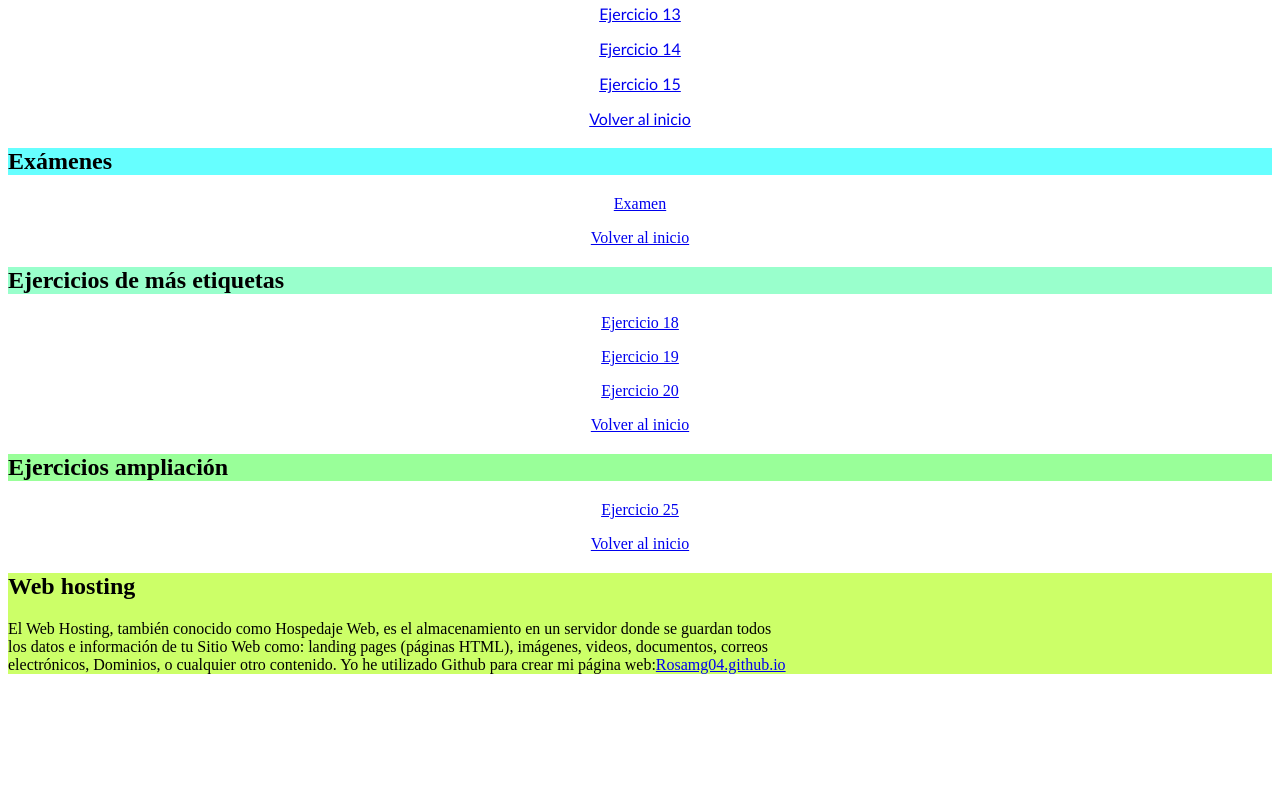
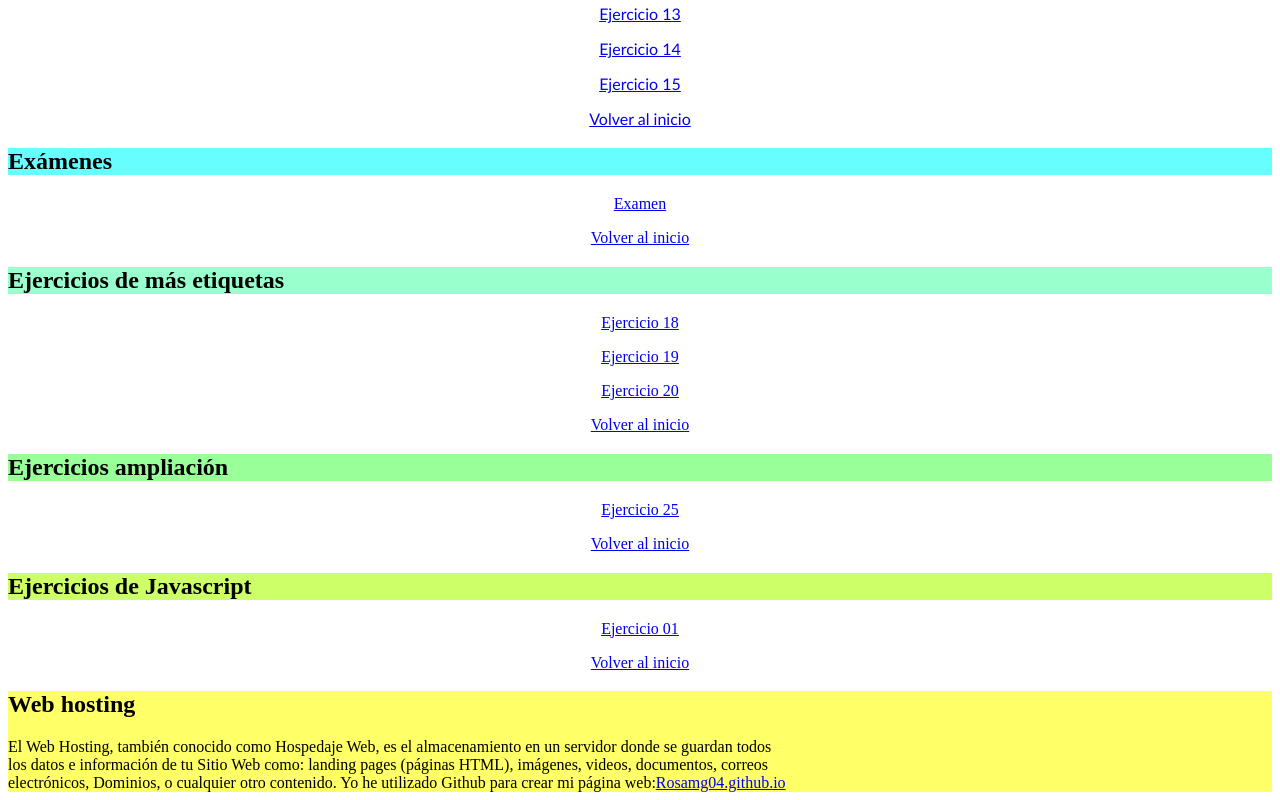
Before and after one commit to Rosamg04/Rosamg04.github.io, a plain HTML site: page index.html in a window 1280 px wide. Shown: the part 887-1687 px from the top of the page. Before the commit the page ends 1569 px from the top, so only its background shows below. Drawn offline with Linux system fonts and the light colour scheme.

Commit message:
añadir ejercicio javascript

```diff
--- /dev/null
+++ b/ejercicios-javascript/js-ejerc01-primer_programa.js
@@ -0,0 +1 @@
+alert("Esto lo ejecuto desde un archivo externo!")
--- a/index.html
+++ b/index.html
@@ -64,9 +64,13 @@ Me gustan mucho los deportes, juego al fútbol en el Sporting de Gijón, y escuc
   <h2>Ejercicios ampliación</h2>
      <p><a href="ejercicios-ampliacion/html-ejerc25-ampliacion.html">Ejercicio 25</a></p>
     <p class="boton"><a href="#A">Volver al inicio</a></p>
-  </div>
     </div>
   <div id="G">
+  <h2>Ejercicios de Javascript</h2>
+     <p><a href="ejercicios-javascript/index.html">Ejercicio 01</a></p>
+    <p class="boton"><a href="#A">Volver al inicio</a></p>
+    </div>
+  <div id="H">
 <h2>Web hosting</h2>
 El Web Hosting, también conocido como Hospedaje Web, es el almacenamiento en un servidor donde se guardan todos<br>
 los datos e información de tu Sitio Web como: landing pages (páginas HTML), imágenes, videos, documentos, correos<br>
--- a/style.css
+++ b/style.css
@@ -4,7 +4,8 @@
 #D h2{background-color:rgb(102, 255, 255)}
 #E h2{background-color:rgb(153, 255, 204)}
 #F h2{background-color:rgb(153,255,153)}
-#G {background-color:rgb(204, 255, 104)}
+#G h2{background-color:rgb(204, 255, 104)}
+#H {background-color:rgb(255, 255, 104)}
 #B {font-family:'Courier New', Courier, monospace;}
 #C {font-family: 'Trebuchet MS', 'Lucida Sans Unicode', 'Lucida Grande', 'Lucida Sans', Arial, sans-serif}
 #B p{text-align: center}
@@ -12,4 +13,5 @@
 #D p{text-align: center}
 #E p{text-align: center}
 #F p{text-align: center}
+#G p{text-align: center}
 .boton:hover, boton:active {background-color:red; color: white;}
```
Also changed, not shown: ejercicios-javascript/index.html (added, +21 -0 lines).
